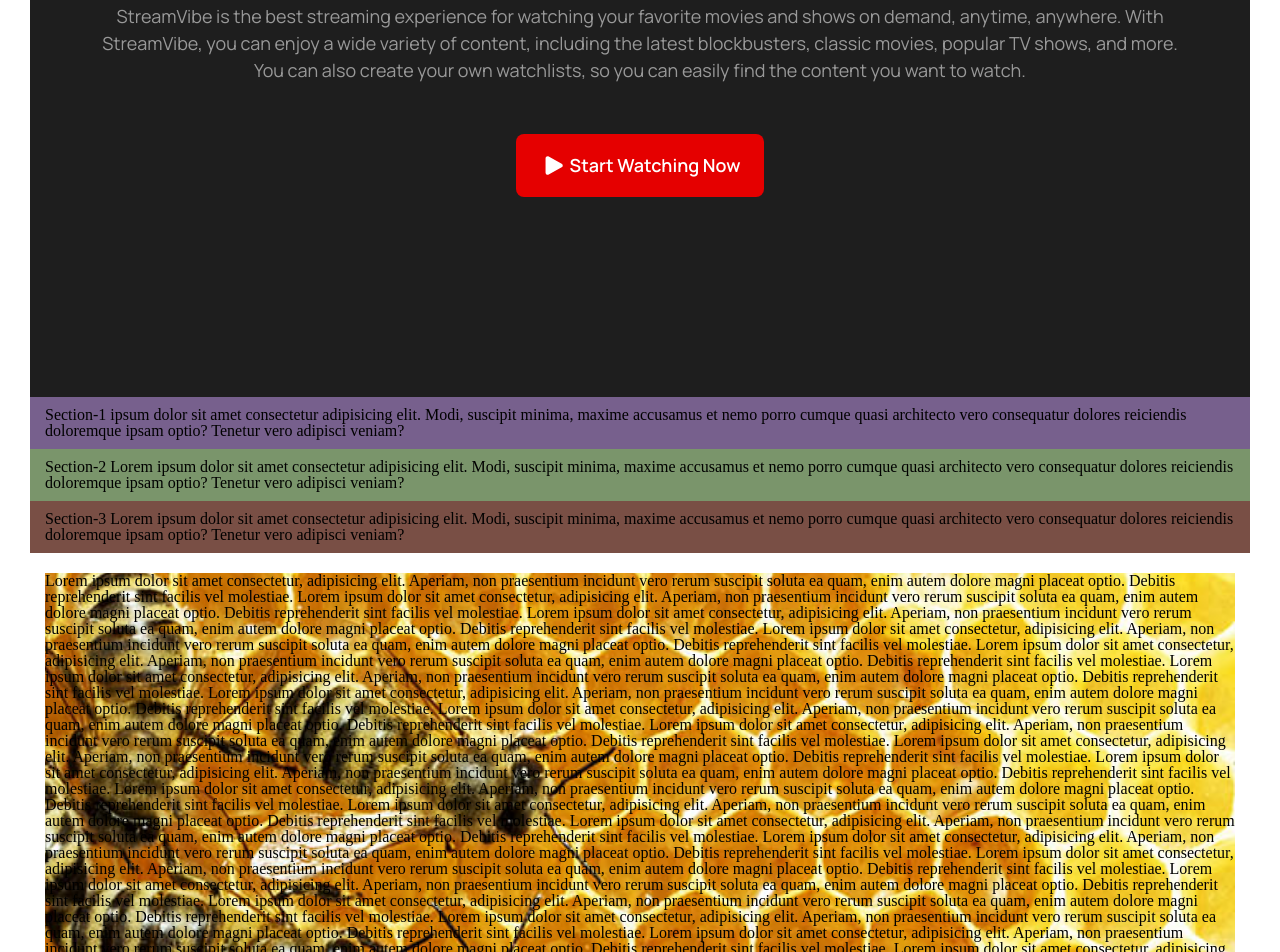
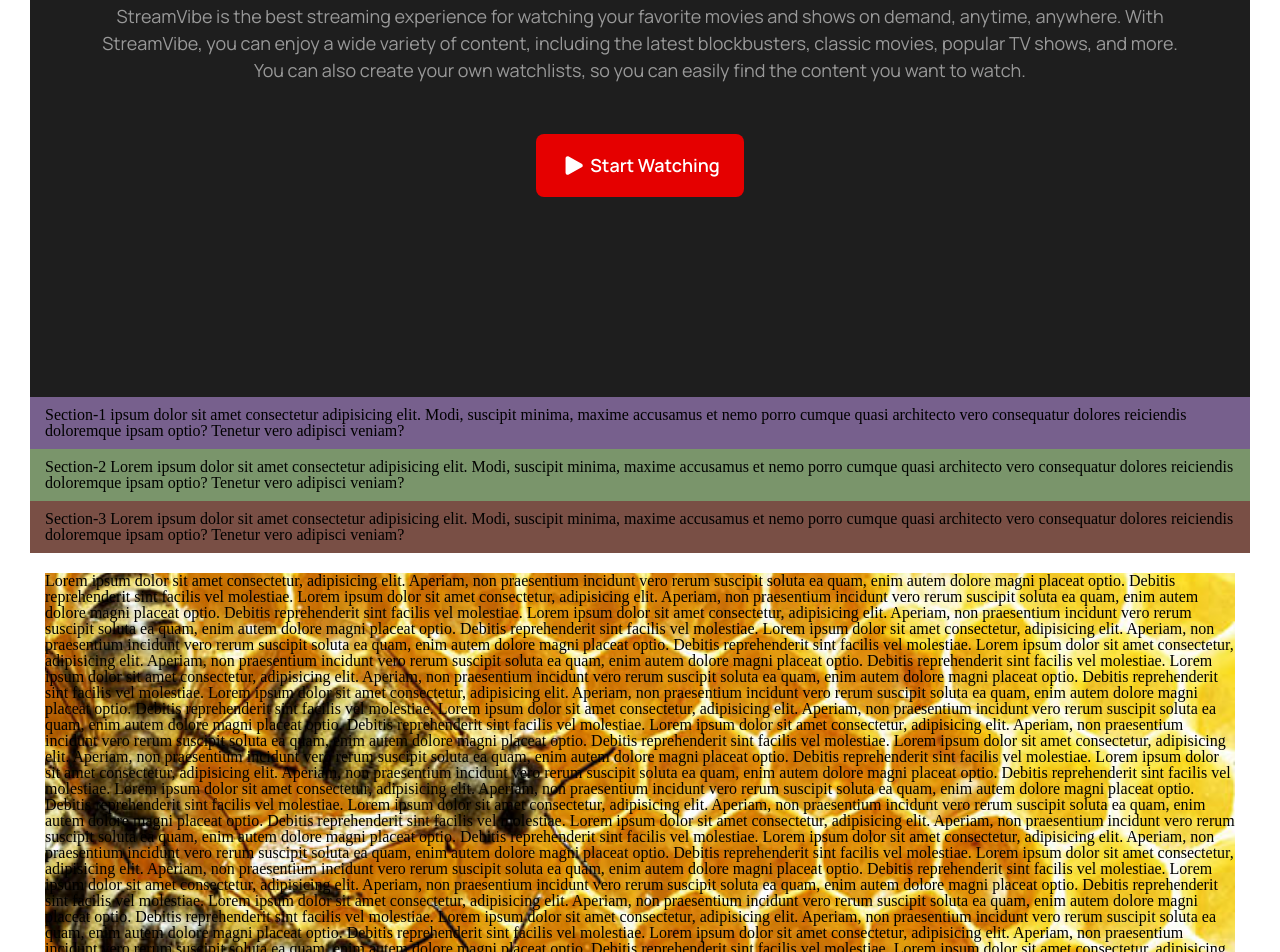
Before and after one commit to SerhiiLytvin/lessons, a plain HTML site: page lesson_06/index.html in a window 1280 px wide. Shown: the part 1956-2908 px from the top of the page. Drawn offline with Linux system fonts and the light colour scheme.

Commit message:
Add files via upload

```diff
--- a/lesson_06/index.html
+++ b/lesson_06/index.html
@@ -71,7 +71,7 @@
 						</p>
 					</div>
 					<div class="experiance__button">
-						<a href="#"><span>Start Watching Now</span></a>
+						<a href="#"><span>Start Watching</span></a>
 					</div>
 				</div>
 			</div>
```
